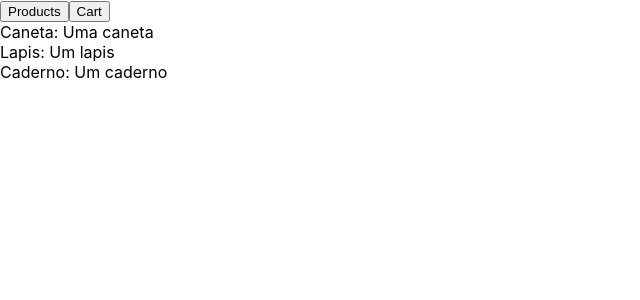
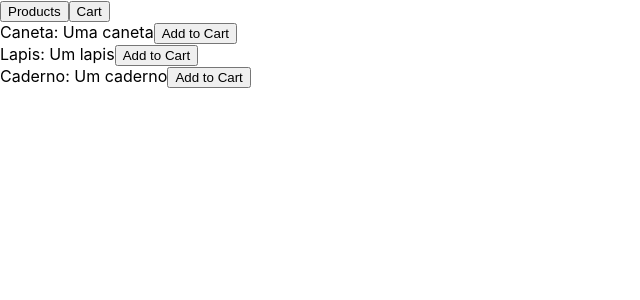
Before and after one commit to atilafb/react-shopping-cart, a React (Create React App) app: page / in a window 1280 px wide. Shown: the top 300 px of the page, without its empty margins (0-640 px from the left). Built offline with nearby package versions, Linux system fonts and the light colour scheme.

Commit message:
feat: implement addCart function and render on Cart page

```diff
--- a/src/components/Cart.js
+++ b/src/components/Cart.js
@@ -1,6 +1,8 @@
-const Cart = () => {
+const Cart = ({ items }) => {
   return (
-    <p>Empty Cart</p>
+    items.map((item) => (
+      <div key={item.id}>{item.name}: {item.description}</div>
+    ))
   );
 }
 
--- a/src/components/Product.js
+++ b/src/components/Product.js
@@ -1,5 +1,14 @@
-const Product = ({ name, description, addToCart }) => {
-  return (<div> {name}: {description} </div>)
+const Product = ({ product, addToCart }) => {
+const { name, description } = product
+
+const handleAddToCart = () => {
+  addToCart(product)
+}
+
+  return (<div>
+    {name}: {description}
+    <button onClick={handleAddToCart}>Add to Cart</button>
+  </div>);
 }
 
 export default Product;
--- a/src/components/ProductsList.js
+++ b/src/components/ProductsList.js
@@ -3,7 +3,7 @@ import Product from './Product'
 const ProductsList = ({ items, addToCart }) => {
   return (
     items.map((item) => (
-      <Product key={item.name} {...item} addToCart={addToCart} />
+      <Product key={item.id} product={item} addToCart={addToCart} />
     ))
   );
 }
--- a/src/components/Store.js
+++ b/src/components/Store.js
@@ -5,27 +5,29 @@ import ProductsList from './ProductsList';
 
 const PRODUCTS = [
   {
+    id: 1,
     name: 'Caneta',
     description: 'Uma caneta'
   },
   {
+    id: 2,
     name: 'Lapis',
     description: 'Um lapis'
   },
   {
+    id: 3,
     name: 'Caderno',
     description: 'Um caderno'
   }
 ];
 
-const SHOPPING_CART = [];
 
 function Store() {
   const [tabToShow, setTabToShow] = useState('products')
   const showProducts = tabToShow === 'products'
   const showCart = tabToShow === 'cart'
 
-  const addToCart = () => {}
+  const [cartItems, setCartItems] = useState([])
 
   const handleProductClick = () => {
     setTabToShow('products')
@@ -35,6 +37,14 @@ function Store() {
     setTabToShow('cart')
   }
 
+  const addToCart = (params) => {
+    const productWithinCart = cartItems.find((object) => object.id === params.id)
+
+    if (productWithinCart === undefined) {
+      setCartItems([...cartItems, params])
+    }
+  }
+
   return (
     <>
       <div>
@@ -42,7 +52,7 @@ function Store() {
         <button onClick={handleShoppingCartClick}>Cart</button>
       </div>
       {showProducts && <ProductsList items={PRODUCTS} addToCart={addToCart} />}
-      {showCart && <Cart />}
+      {showCart && <Cart items={cartItems} />}
     </>
   );
 }
```
